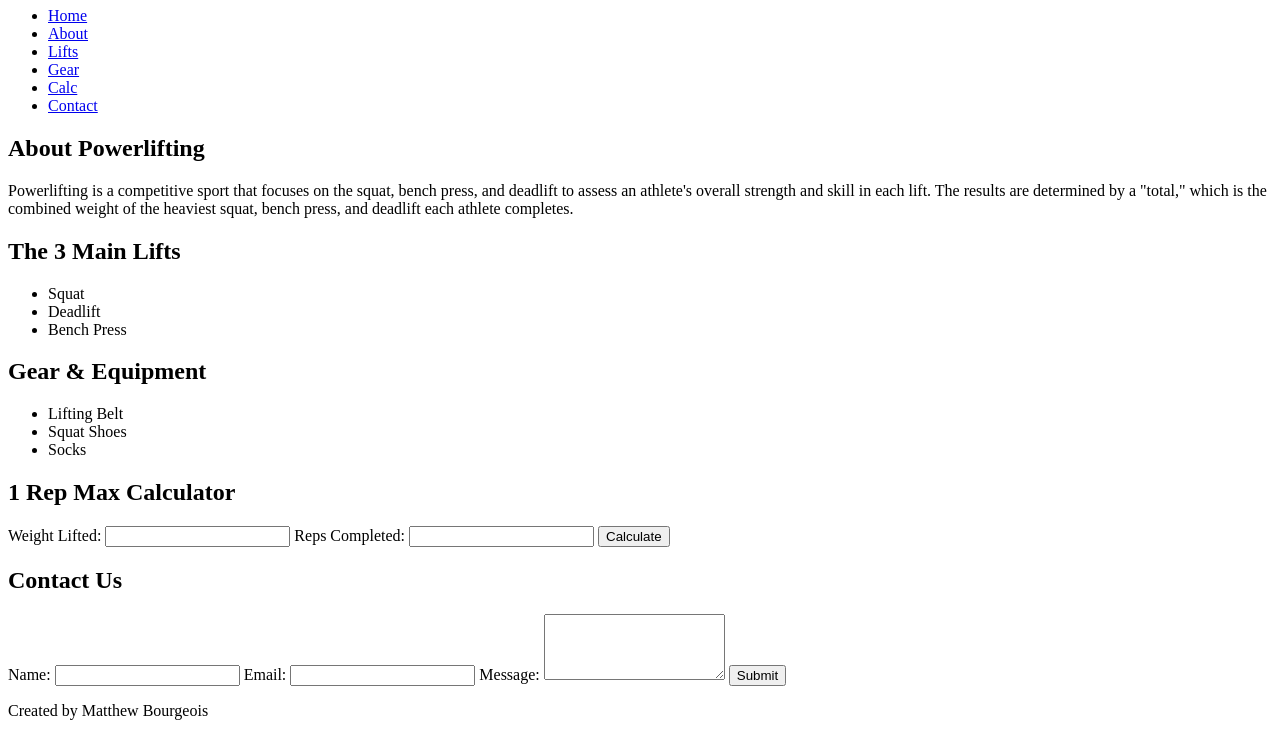
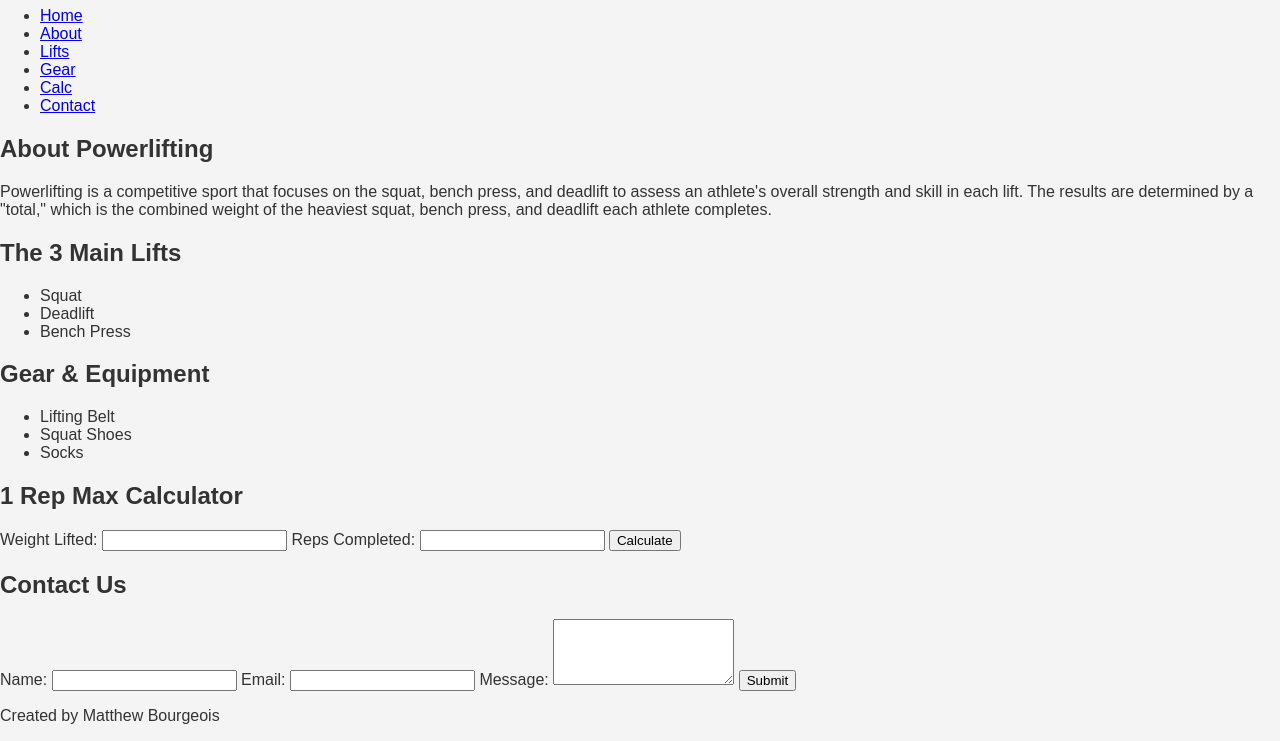
Before and after one commit to Matthew-Bourgeois/Powerlifting_Website, a plain HTML site: page Powerlifting_Website/index.html in a window 1280 px wide. Shown: the part 73-814 px from the top of the page. Drawn offline with Linux system fonts and the light colour scheme.

Commit message:
added style.css file and linked to index. html

```diff
--- /dev/null
+++ b/Powerlifting_Website/css/style.css
@@ -0,0 +1,7 @@
+body {
+    font-family: Arial, sans-serif;
+    margin:0;
+    padding: 0;
+    background-color: #f4f4f4;
+    color: #333;
+}
--- a/Powerlifting_Website/index.html
+++ b/Powerlifting_Website/index.html
@@ -4,6 +4,7 @@
     <meta charset="UTF-8">
     <meta name="viewport" content="width=device-width, initial-scale=1.0">
     <title>Powerlifting Website</title>
+    <link rel="stylesheet" href="css/style.css">
 
 </head>
 <body>
```
